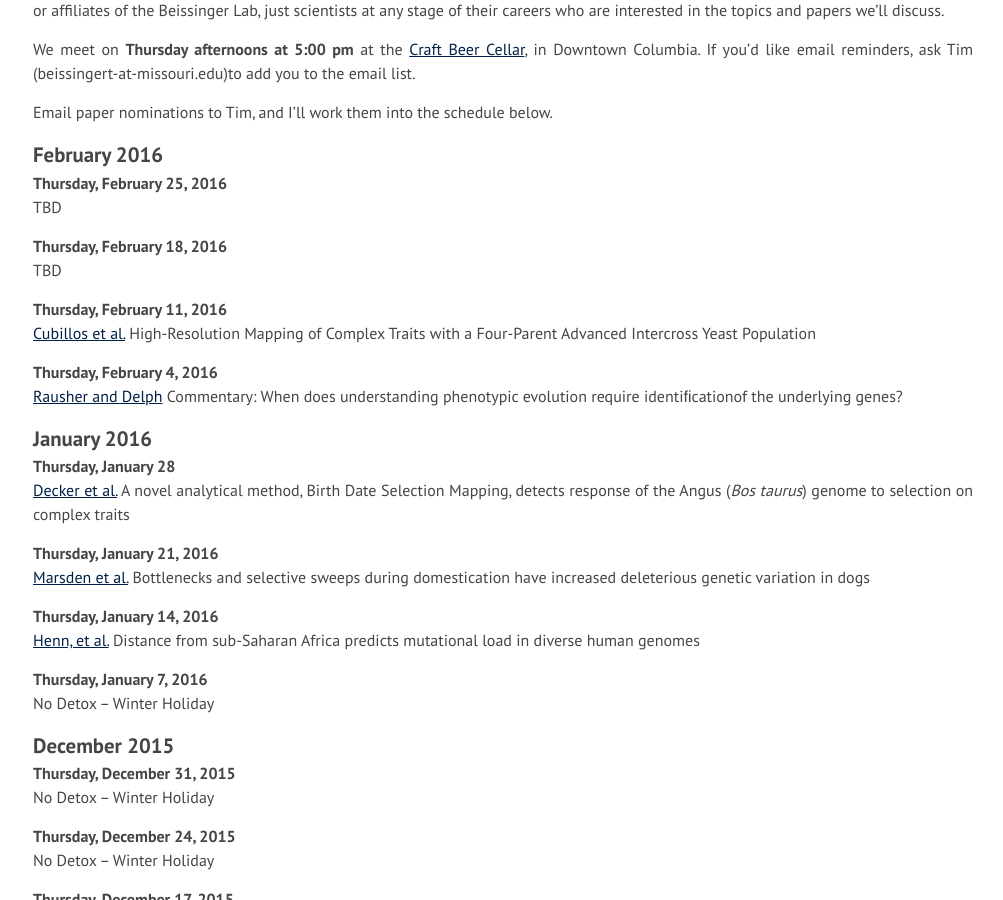
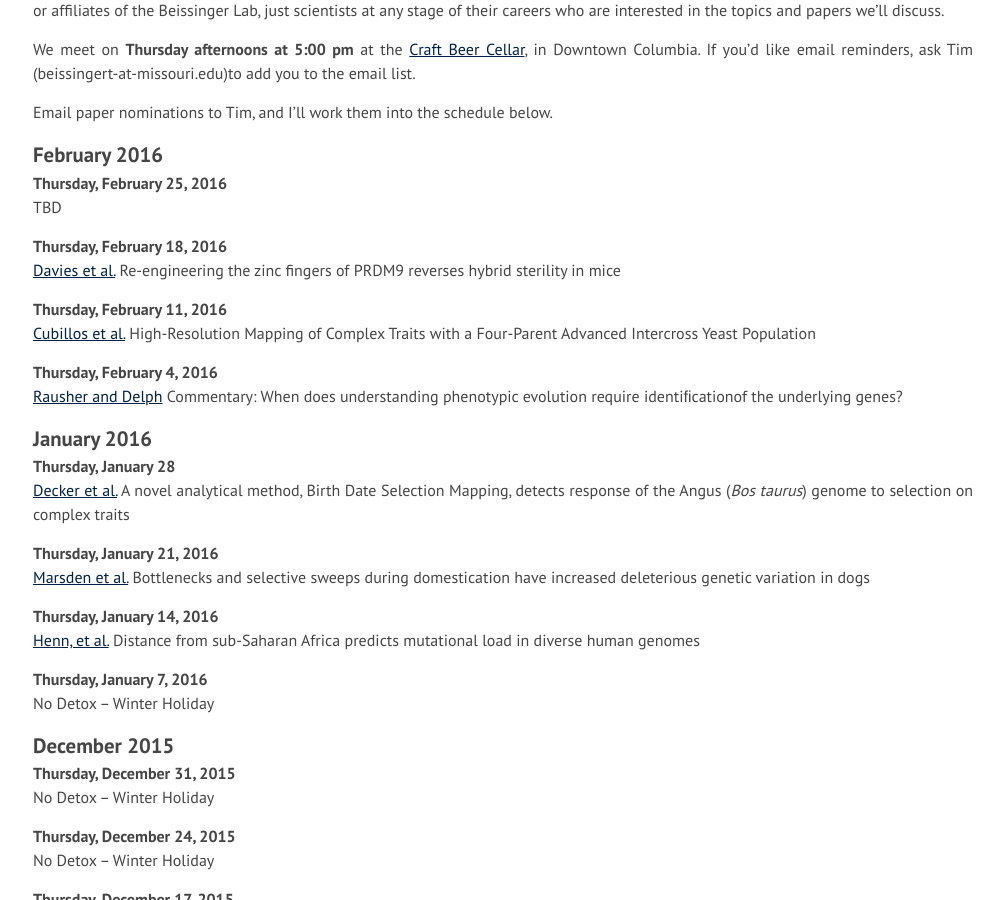
Before and after one commit to BeissingerLab/BeissingerLab.github.io, a Jekyll site: the page built from Detox.md, in a window 1280 px wide and 900 px high, scrolled down 303 px. Shown: the whole window, without its empty margins (137-1140 px from the left). Built offline with Jekyll 4.4.1, drawn with Linux system fonts in a browser that asks for light colours; nearby versions of some CDN libraries.

Commit message:
new paper

```diff
--- a/Detox.md
+++ b/Detox.md
@@ -21,7 +21,7 @@ TBD
 
 
 #### Thursday, February 18, 2016
-TBD
+[Davies et al.](http://www.nature.com/nature/journal/vaop/ncurrent/full/nature16931.html) Re-engineering the zinc fingers of PRDM9 reverses hybrid sterility in mice
 
 
 #### Thursday, February 11, 2016
```
